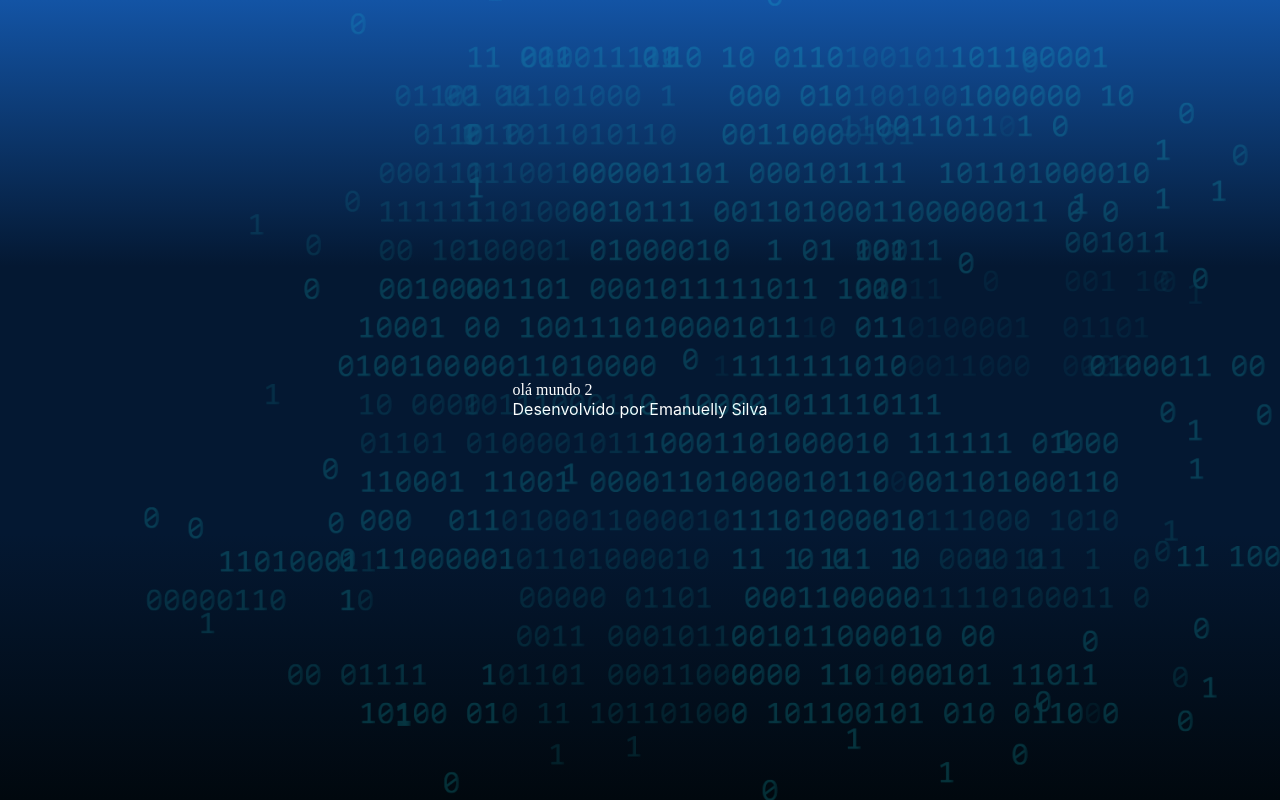
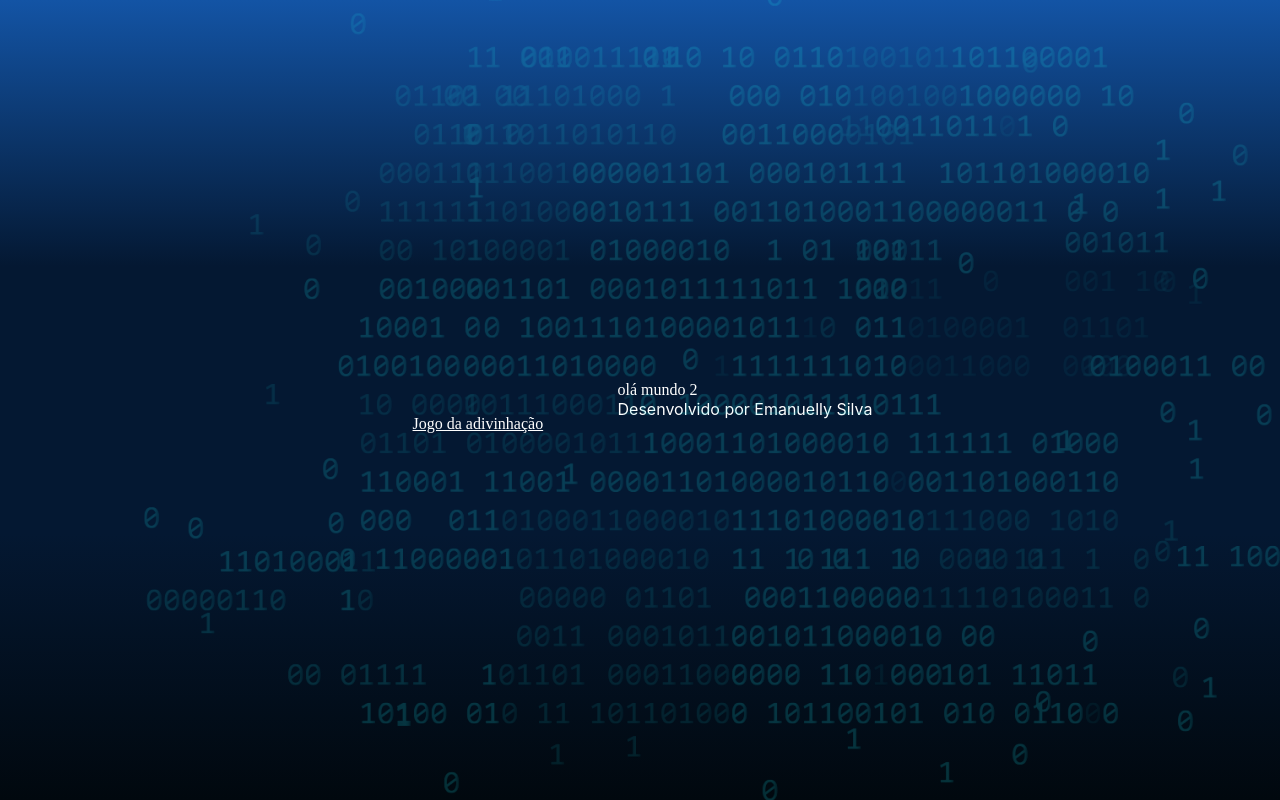
Before and after one commit to emanuuelly/3A, a plain HTML site: page iindex.html in a window 1280 px wide. Drawn offline with Linux system fonts and the light colour scheme.

Commit message:
Update iindex.html

```diff
--- a/iindex.html
+++ b/iindex.html
@@ -25,7 +25,8 @@ Online HTML, CSS and JavaScript editor to run code online.
   <header>
   <h1> </h1>
   <nav>
-
+     <a href="ADIVINHAÇÃO.HTML"> Jogo da adivinhação</a>
+  </nav>
   </header>
 
      <ol>
```
